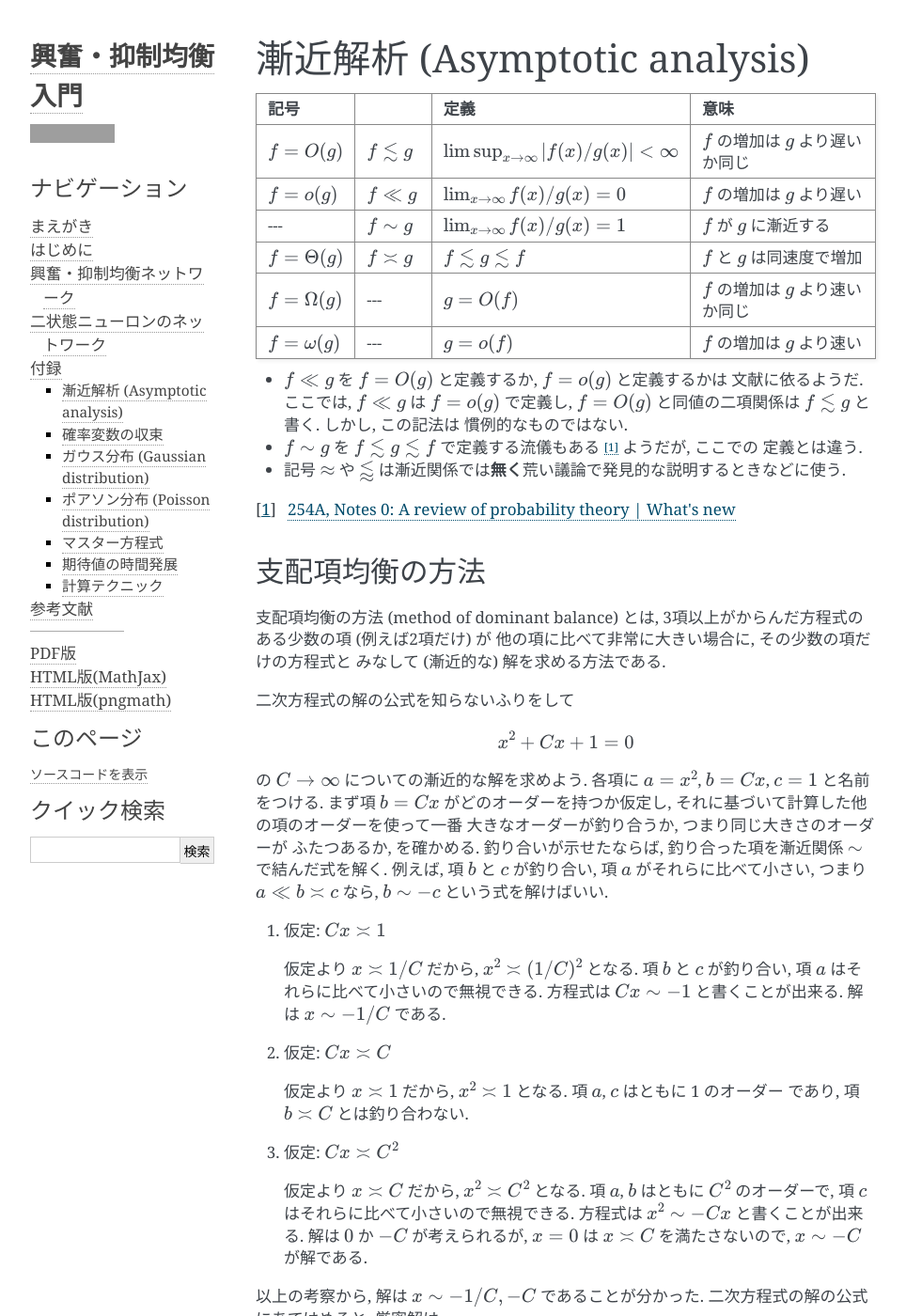
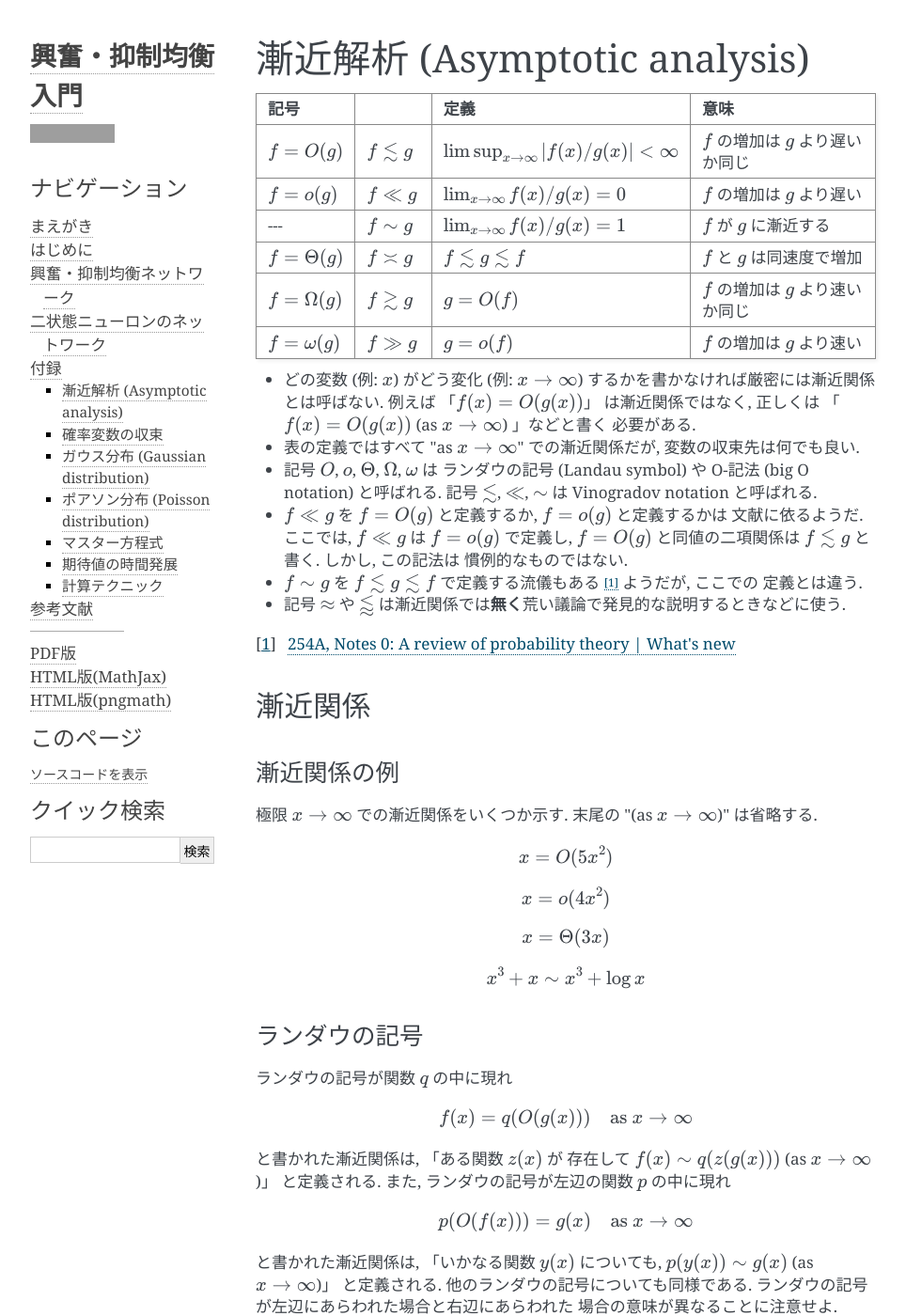
Before and after one commit to tkf/balance-tutorial-ja, a Sphinx documentation site: the page built from source/appendices/asymptotic_analysis.rst, in a window 1280 px wide and 1400 px high. Shown: the whole window at 94% size, without its empty margins (148-1112 px from the left). Built offline with Sphinx 7.4.7, drawn with Linux system fonts in a browser that asks for light colours; grey boxes are pictures that could not be loaded.

Commit message:
追記: 漸近解析

```diff
--- a/source/appendices/asymptotic_analysis.rst
+++ b/source/appendices/asymptotic_analysis.rst
@@ -30,14 +30,28 @@
      - :math:`f \lesssim g \lesssim f`
      - :math:`f` と :math:`g` は同速度で増加
    * - :math:`f = \Omega(g)`
-     - ---
+     - :math:`f \gtrsim g`
      - :math:`g = O(f)`
      - :math:`f` の増加は :math:`g` より速いか同じ
    * - :math:`f = \omega(g)`
-     - ---
+     - :math:`f \gg g`
      - :math:`g = o(f)`
      - :math:`f` の増加は :math:`g` より速い
 
+* どの変数 (例: :math:`x`) がどう変化 (例: :math:`x \to \infty`)
+  するかを書かなければ厳密には漸近関係とは呼ばない.
+  例えば 「\ :math:`f(x) = O(g(x))`\ 」 は漸近関係ではなく, 正しくは
+  「\ :math:`f(x) = O(g(x))` (as :math:`x \to \infty`) 」などと書く
+  必要がある.
+* 表の定義ではすべて "as :math:`x \to \infty`" での漸近関係だが,
+  変数の収束先は何でも良い.
+* 記号
+  :math:`O`, :math:`o`, :math:`\Theta`, :math:`\Omega`, :math:`\omega` は
+  :index:`ランダウの記号` (:index:`Landau symbol`) や
+  :index:`O-記法` (:index:`big O notation`) と呼ばれる.
+  記号
+  :math:`\lesssim`, :math:`\ll`, :math:`\sim` は
+  :index:`Vinogradov notation` と呼ばれる.
 * :math:`f \ll g` を :math:`f = O(g)` と定義するか, :math:`f = o(g)` と定義するかは
   文献に依るようだ.  ここでは, :math:`f \ll g` は :math:`f = o(g)` で定義し,
   :math:`f = O(g)` と同値の二項関係は :math:`f \lesssim g` と書く.  しかし, この記法は
@@ -50,6 +64,48 @@
 .. [#] `254A, Notes 0: A review of probability theory | What's new
    <https://terrytao.wordpress.com/2010/01/01/254a-notes-0-a-review-of-probability-theory/>`_
 
+
+漸近関係
+========
+
+漸近関係の例
+------------
+
+極限 :math:`x \to \infty` での漸近関係をいくつか示す.
+末尾の "(as :math:`x \to \infty`)" は省略する.
+
+.. math:: x = O(5 x^2)
+
+.. math:: x = o(4 x^2)
+
+.. math:: x = \Theta(3 x)
+
+.. math:: x^3 + x \sim x^3 + \log x
+
+ランダウの記号
+--------------
+
+ランダウの記号が関数 :math:`q` の中に現れ
+
+.. math:: f(x) = q(O(g(x)))
+          \quad
+          \text{as } x \to \infty
+
+と書かれた漸近関係は, 「ある関数 :math:`z(x)` が 存在して
+:math:`f(x) \sim q(z(g(x)))` (as :math:`x \to \infty`)」
+と定義される.
+また, ランダウの記号が左辺の関数 :math:`p` の中に現れ
+
+.. math:: p(O(f(x))) = g(x)
+          \quad
+          \text{as } x \to \infty
+
+と書かれた漸近関係は, 「いかなる関数 :math:`y(x)` についても,
+:math:`p(y(x)) \sim g(x)` (as :math:`x \to \infty`)」
+と定義される.
+他のランダウの記号についても同様である.
+ランダウの記号が左辺にあらわれた場合と右辺にあらわれた
+場合の意味が異なることに注意せよ.
 
 
 .. _method-of-dominant-balance:
```
